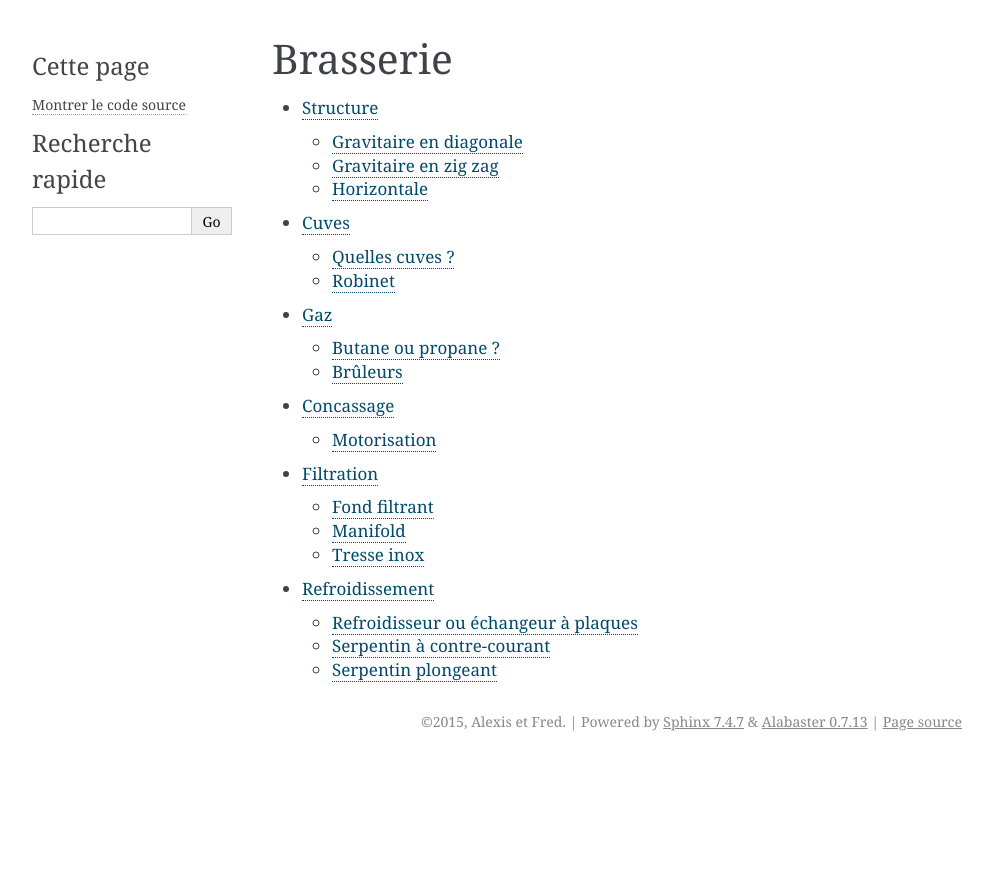
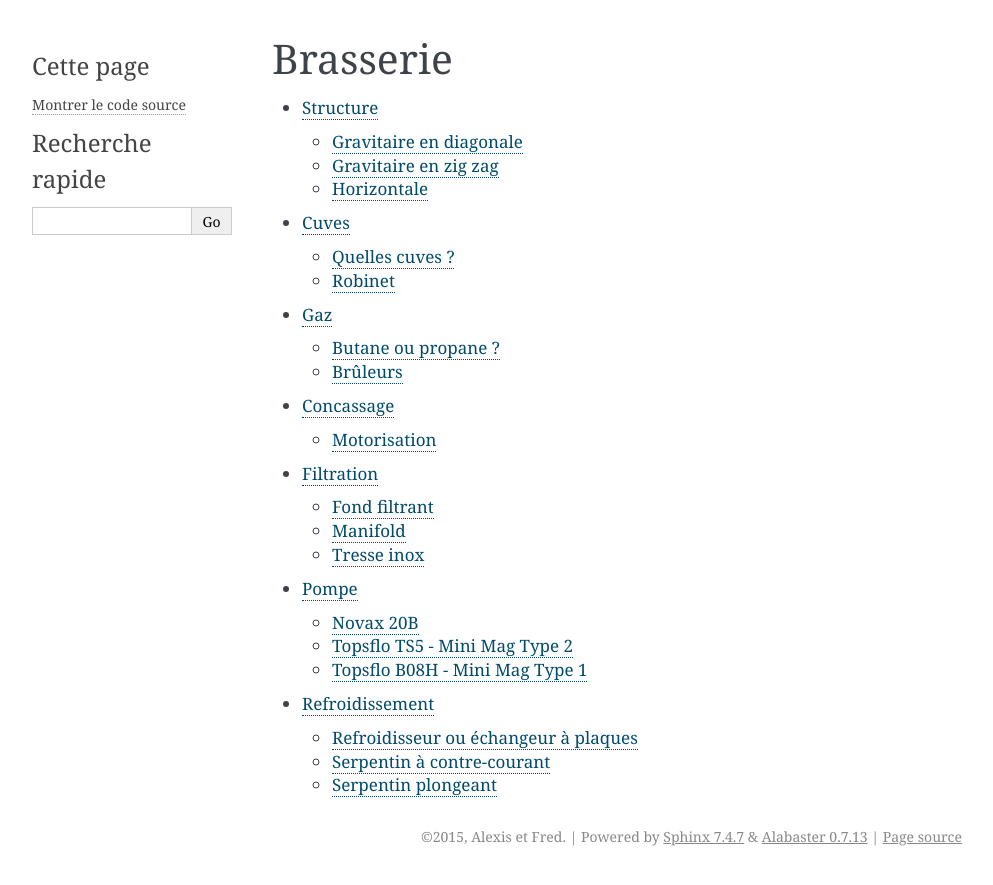
Before and after one commit to ndp-beers/docs, a Sphinx documentation site: the page built from docs/brasserie.rst, in a window 1280 px wide. Shown: the top 885 px of the page, without its empty margins (148-1141 px from the left). Built offline with Sphinx 7.4.7, drawn with Linux system fonts in a browser that asks for light colours; some of the changed lines change nothing that is shown.

Commit message:
Pompe: Creation d'une page sur les pompes

```diff
--- a/docs/brasserie.rst
+++ b/docs/brasserie.rst
@@ -9,4 +9,5 @@ Brasserie
    brasserie/gaz
    brasserie/concassage
    brasserie/filtration
+   brasserie/pompe
    brasserie/refroidissement
--- /dev/null
+++ b/docs/brasserie/pompe.rst
@@ -0,0 +1,55 @@
+Pompe
+=====
+
+Selon les structures il peut être nécessaire d'avoir une pompe pour déplacer des
+fluides d'une cuve à l'autre.
+
+Novax 20B
+---------
+
+- Réglage du débit :
+- Filetage :
+- Remontée :
+- Amorçage :
+
+============ =============
+Fournisseur  Prix avec FDP
+============ =============
+Polsinelli__ 101€
+Brouwland__  129€
+============ =============
+
+.. __: http://www.polsinelli.it/fr/shop/accessoires-pour-biere/pompe-electrique-pour-biere-novax-20-b.html
+.. __: https://www.brouwland.com/fr/nos-produits/vinification/soutirage/pompes/pompes-centrifuges/pompes/d/pompe-lectrique-novax-b-20mm
+
+Topsflo TS5 - Mini Mag Type 2
+-----------------------------
+
+- Réglage du débit : Vanne en sortie (accouplement magnétique)
+- Filetage : Inox 1/2"
+- Remontée : 3m
+- Amorçage : Gravité
+
+================ =============
+Fournisseur      Prix avec FDP
+================ =============
+`Canard rouge`__ 66€
+================ =============
+
+.. __: http://www.microbrassage.com/produits/pompe-mini-mag-type-2/
+
+Topsflo B08H - Mini Mag Type 1
+------------------------------
+
+- Réglage du débit : Vanne en sortie (accouplement magnétique)
+- Filetage : Plastique 1/2"
+- Remontée : 6m
+- Amorçage : Gravité
+
+================ =============
+Fournisseur      Prix avec FDP
+================ =============
+`Canard rouge`__ 46€
+================ =============
+
+.. __: http://www.microbrassage.com/produits/pompe-mini-mag-type-1/
```
